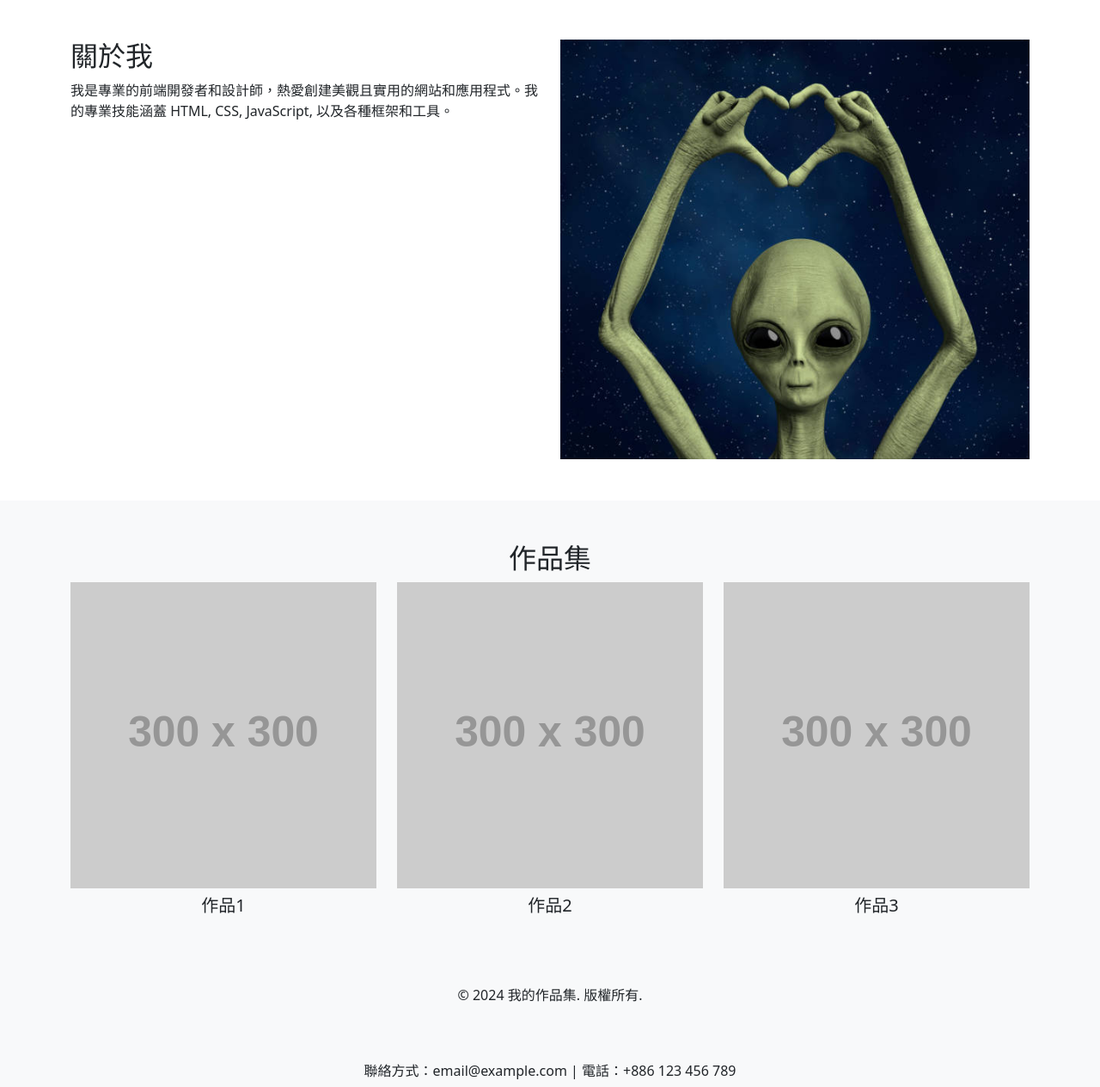
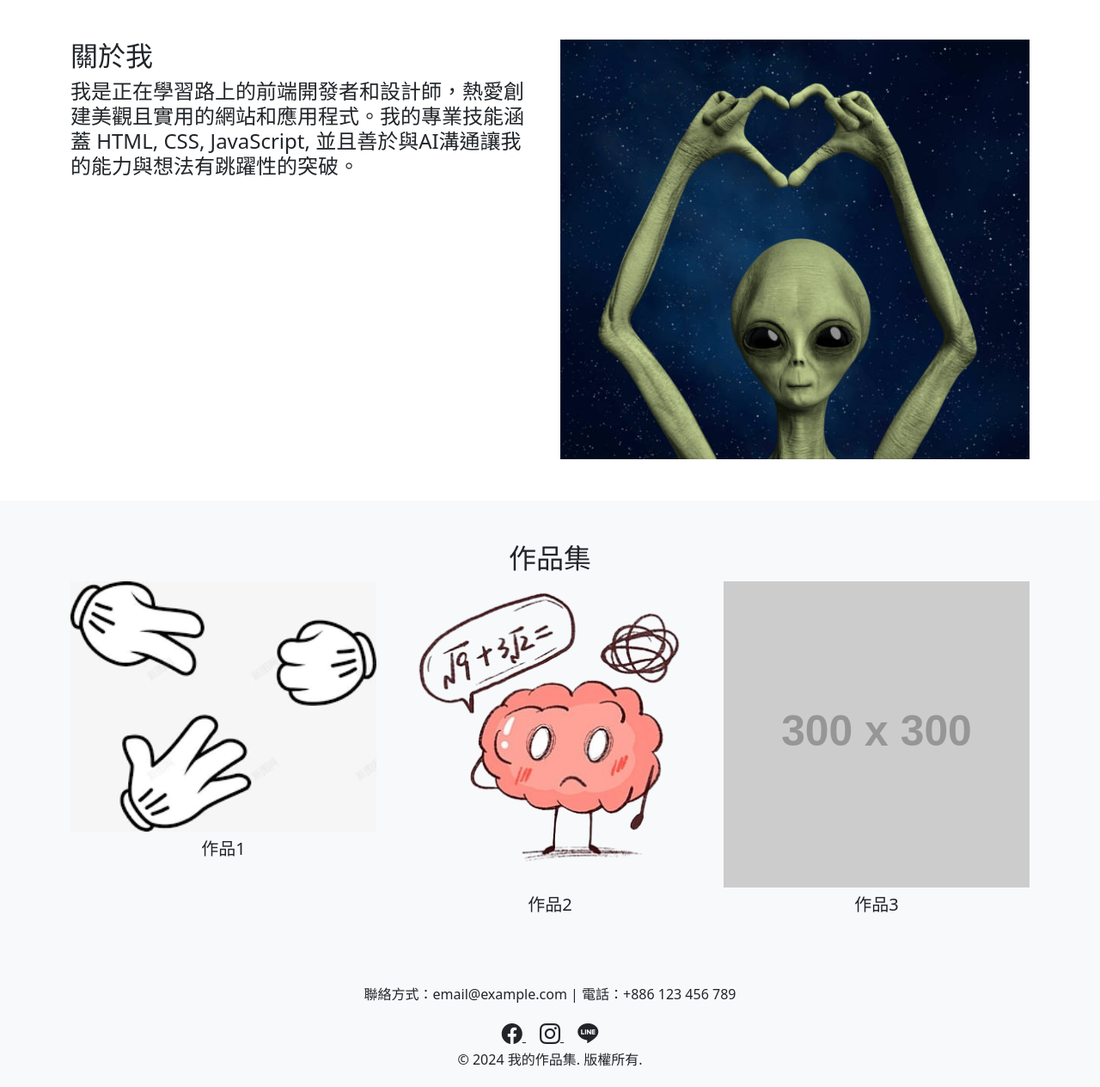
Before and after one commit to LT9OO9O9/1016-41241213, a plain HTML site: page index.html in a window 1280 px wide. Shown: the part 976-2240 px from the top of the page at 86% size. Drawn offline with nearby package versions, Linux system fonts and the light colour scheme; placeholder pictures from the web are drawn by us.

Commit message:
Add files via upload

```diff
--- a/index.html
+++ b/index.html
@@ -52,7 +52,7 @@
   </header>
 
   <!-- 幻燈片 -->
-  <div id="carouselExampleIndicators" class="carousel slide" data-bs-ride="carousel">
+  <div id="carouselExampleIndicators" class="carousel slide" data-bs-ride="carousel" data-bs-interval="1000"> <!--設定每張幻燈片顯示時間為 1000 毫秒-->
     <div class="carousel-indicators">
       <button type="button" data-bs-target="#carouselExampleIndicators" data-bs-slide-to="0" class="active" aria-current="true" aria-label="Slide 1"></button>
       <button type="button" data-bs-target="#carouselExampleIndicators" data-bs-slide-to="1" aria-label="Slide 2"></button>
@@ -66,7 +66,7 @@
         <img src="幻燈片2.jpg" class="d-block w-100" alt="圖片2">
       </div>
       <div class="carousel-item">
-        <img src="https://via.placeholder.com/1200x500" class="d-block w-100" alt="圖片3">
+        <img src="幻燈片3.jpg" class="d-block w-100" alt="圖片3">
       </div>
     </div>
     <button class="carousel-control-prev" type="button" data-bs-target="#carouselExampleIndicators" data-bs-slide="prev">
@@ -79,13 +79,14 @@
     </button>
   </div>
 
+
   <!-- 關於我 -->
   <section id="about" class="py-5">
     <div class="container">
       <div class="row">
         <div class="col-lg-6">
           <h2>關於我</h2>
-          <p>我是專業的前端開發者和設計師，熱愛創建美觀且實用的網站和應用程式。我的專業技能涵蓋 HTML, CSS, JavaScript, 以及各種框架和工具。</p>
+          <h4>我是正在學習路上的前端開發者和設計師，熱愛創建美觀且實用的網站和應用程式。我的專業技能涵蓋 HTML, CSS, JavaScript, 並且善於與AI溝通讓我的能力與想法有跳躍性的突破。</h4>
         </div>
         <div class="col-lg-6">
           <img src="mypicture.jpg" alt="關於我" class="img-fluid">
@@ -100,11 +101,15 @@
       <h2 class="text-center">作品集</h2>
       <div class="row">
         <div class="col-md-4 portfolio-item">
-          <img src="https://via.placeholder.com/300" alt="作品1" class="img-fluid">
+          <a href="https://lt9oo9o9.github.io/0918-41241213/" target="_blank">
+            <img src="作品集1.jpg" alt="作品1" class="img-fluid">
+          </a>
           <h5 class="mt-2 text-center">作品1</h5>
         </div>
         <div class="col-md-4 portfolio-item">
-          <img src="https://via.placeholder.com/300" alt="作品2" class="img-fluid">
+          <a href="https://lt9oo9o9.github.io/1009-41241213/" target="_blank">
+            <img src="作品集2.jpg" alt="作品2" class="img-fluid">
+          </a>
           <h5 class="mt-2 text-center">作品2</h5>
         </div>
         <div class="col-md-4 portfolio-item">
@@ -115,11 +120,7 @@
     </div>
   </section>
 
-  <footer class="text-center py-4 bg-light">
-    <p>&copy; 2024 我的作品集. 版權所有.</p>
-  </footer>
-
-  <script src="https://cdn.jsdelivr.net/npm/bootstrap@5.3.3/dist/js/bootstrap.bundle.min.js"></script>
+  <!-- 聯絡我 -->
   <footer class="text-center py-4 bg-light">
     <p>聯絡方式：email@example.com | 電話：+886 123 456 789</p>
     <div>
```
Also changed, not shown: contact.html (+1 -7 lines), 作品集1.jpg (added), 作品集2.jpg (added), 幻燈片3.jpg (added).
